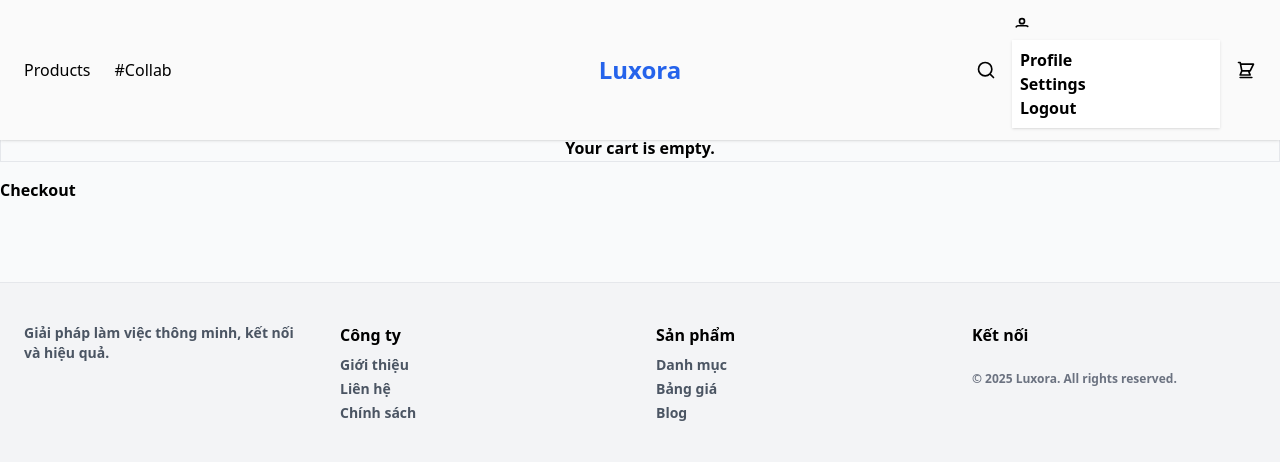
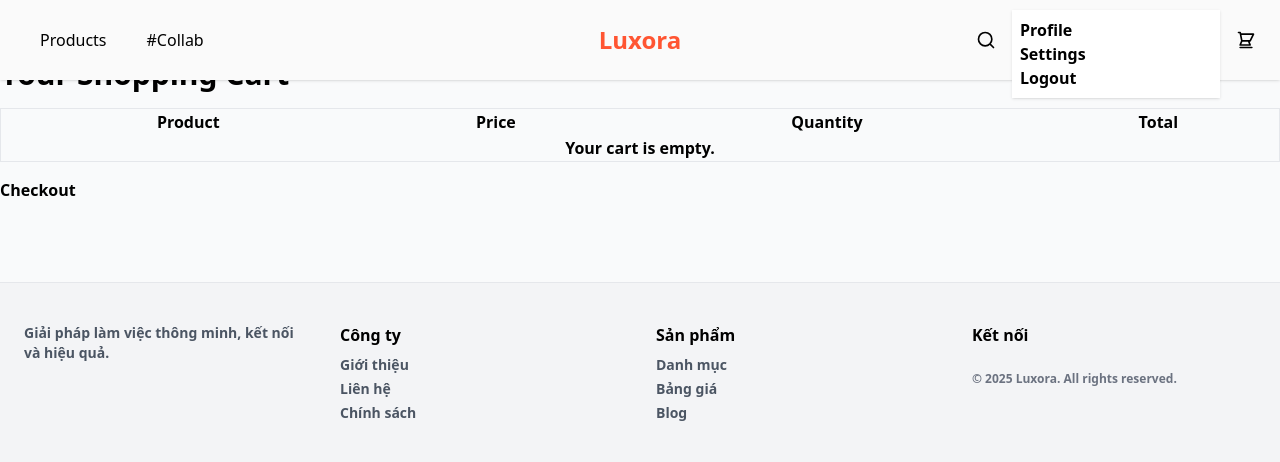
Before and after one commit to nhhoang14/Luxora, a Django app: page /cart/ in a window 1280 px wide. Shown: the top 462 px of the page. Run offline with Django 5.2, Linux system fonts and the light colour scheme; some libraries are stand-ins or nearby versions.

Commit message:
Update navbar and home

```diff
--- a/core/templates/partials/navbar.html
+++ b/core/templates/partials/navbar.html
@@ -1,19 +1,43 @@
-<header class="bg-[#FAFAFA] shadow w-full fixed top-0 left-0 z-50">
-  <div class="container mx-auto flex items-center justify-between py-3 px-6 relative">
+<header class="bg-[#FAFAFA] shadow w-full fixed top-0 left-0 z-50 h-20">
+  <div class="container mx-auto flex items-center justify-between h-20 px-6 relative">
 
     <!-- Left menu -->
-    <nav class="hidden md:flex space-x-6">
-      <a href="/products/" class="hover:text-blue-600 font-medium">Products</a>
-      <a href="/contact/" class="hover:text-blue-600 font-medium">#Collab</a>
+    <nav class="hidden md:flex space-x-2 h-full items-center">
+      <a href="/products/"
+         class="font-medium relative rounded-full px-4 py-2 group overflow-hidden">
+        <!-- Chữ đen mặc định -->
+        <span class="block text-black transition-opacity duration-200 group-hover:opacity-0">
+          Products
+        </span>
+        <!-- Chữ trắng nền đen trượt lên khi hover -->
+        <span class="absolute inset-0 flex items-center justify-center
+                     bg-black text-white rounded-full
+                     translate-y-full group-hover:translate-y-0
+                     transition-transform duration-200">
+          Products
+        </span>
+      </a>
+      <a href="/contact/"
+         class="font-medium relative rounded-full px-4 py-2 group overflow-hidden">
+        <span class="block text-black transition-opacity duration-200 group-hover:opacity-0">
+          #Collab
+        </span>
+        <span class="absolute inset-0 flex items-center justify-center
+                     bg-black text-white rounded-full
+                     translate-y-full group-hover:translate-y-0
+                     transition-transform duration-200">
+          #Collab
+        </span>
+      </a>
     </nav>
 
     <!-- Logo center -->
-    <div class="absolute left-1/2 transform -translate-x-1/2">
-      <a href="/" class="text-2xl font-bold text-blue-600">Luxora</a>
+    <div class="absolute left-1/2 top-1/2 -translate-x-1/2 -translate-y-1/2">
+      <a href="/" class="text-2xl font-bold text-[#FF5532]">Luxora</a>
     </div>
 
     <!-- Right icons -->
-    <div class="flex items-center space-x-4">
+    <div class="flex items-center space-x-4 h-full">
 
       <!-- Search -->
       <a href="/search/" class="btn btn-ghost btn-circle">
```
Also changed, not shown: core/templates/home.html (+32 -13 lines).
